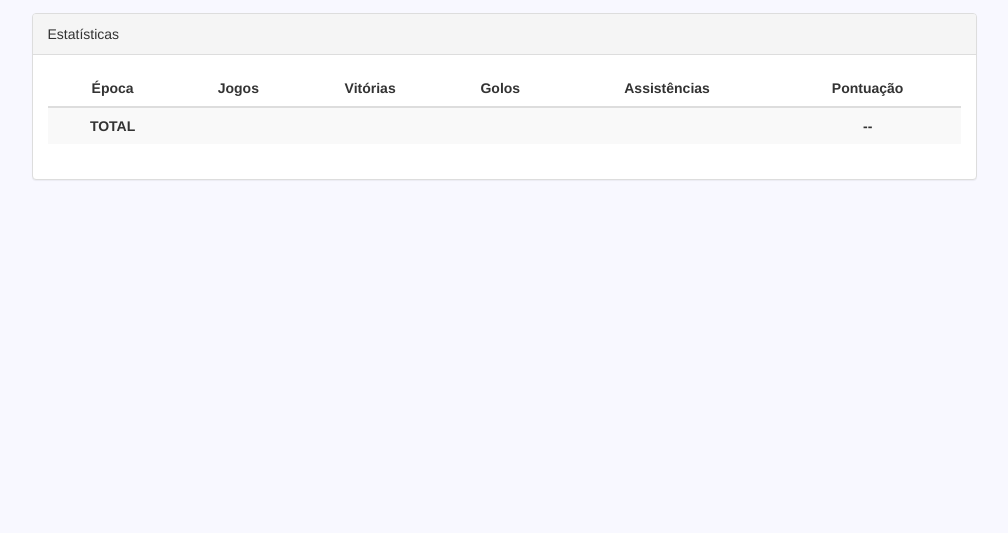
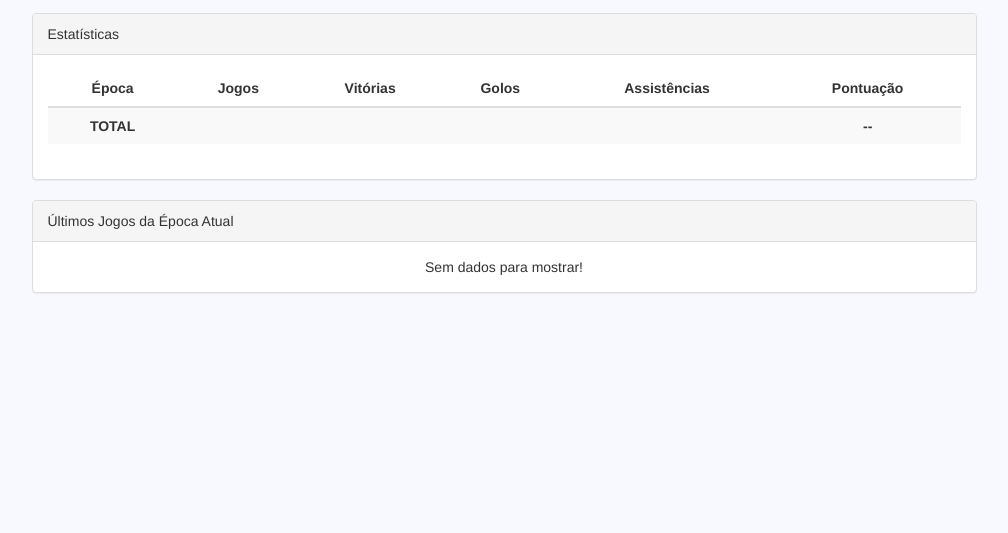
Before and after one commit to mafmartins/futebola, a Django app: template templates/futebola/jogador.html in a window 1280 px wide. Shown: the part 131-664 px from the top of the page, without its empty margins (136-1144 px from the left). Run offline with Django 3.2, Linux system fonts and the light colour scheme; the template is opened without the code that fills it, so the values that code supplies are empty; some libraries are stand-ins or nearby versions.

Commit message:
Adicionar útlimos jogos da época atual na página do jogador

```diff
--- a/templates/futebola/jogador.html
+++ b/templates/futebola/jogador.html
@@ -69,6 +69,18 @@
                 </table>
         </div>
     </div>
+    <div class="panel panel-default">
+        <div class="panel-heading">Últimos Jogos da Época Atual</div>
+        <div class="panel-body" style="text-align:center;">
+        {% if lista_jogos %}
+            {% for jogo in lista_jogos %}
+                <a href="{% url 'futebola:jogo' jogo.jogo_id %}">{{ jogo }}</a><br>
+            {% endfor %}
+        {% else %}
+            Sem dados para mostrar!
+        {% endif %}
+        </div>
+    </div>
 </div>
 </div>
 {% endblock %}
```
Also changed, not shown: views.py (+7 -0 lines).
